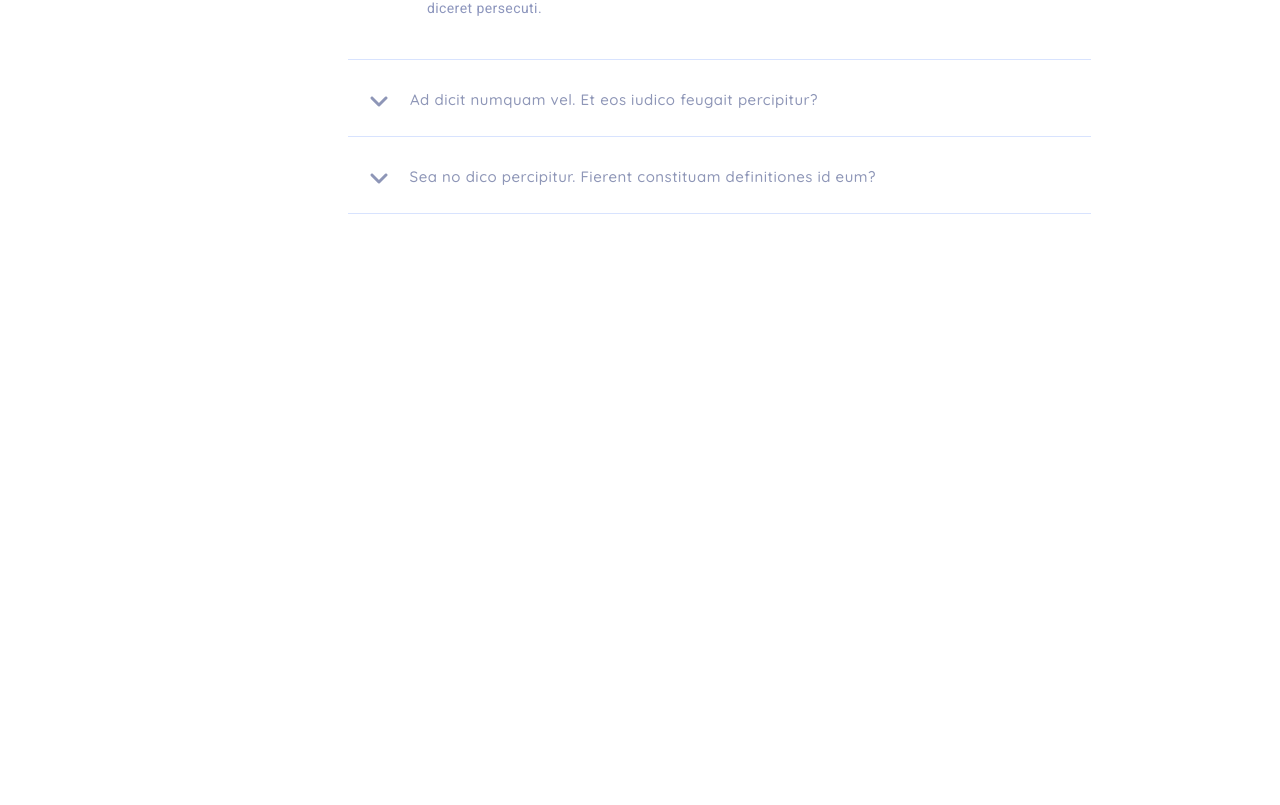
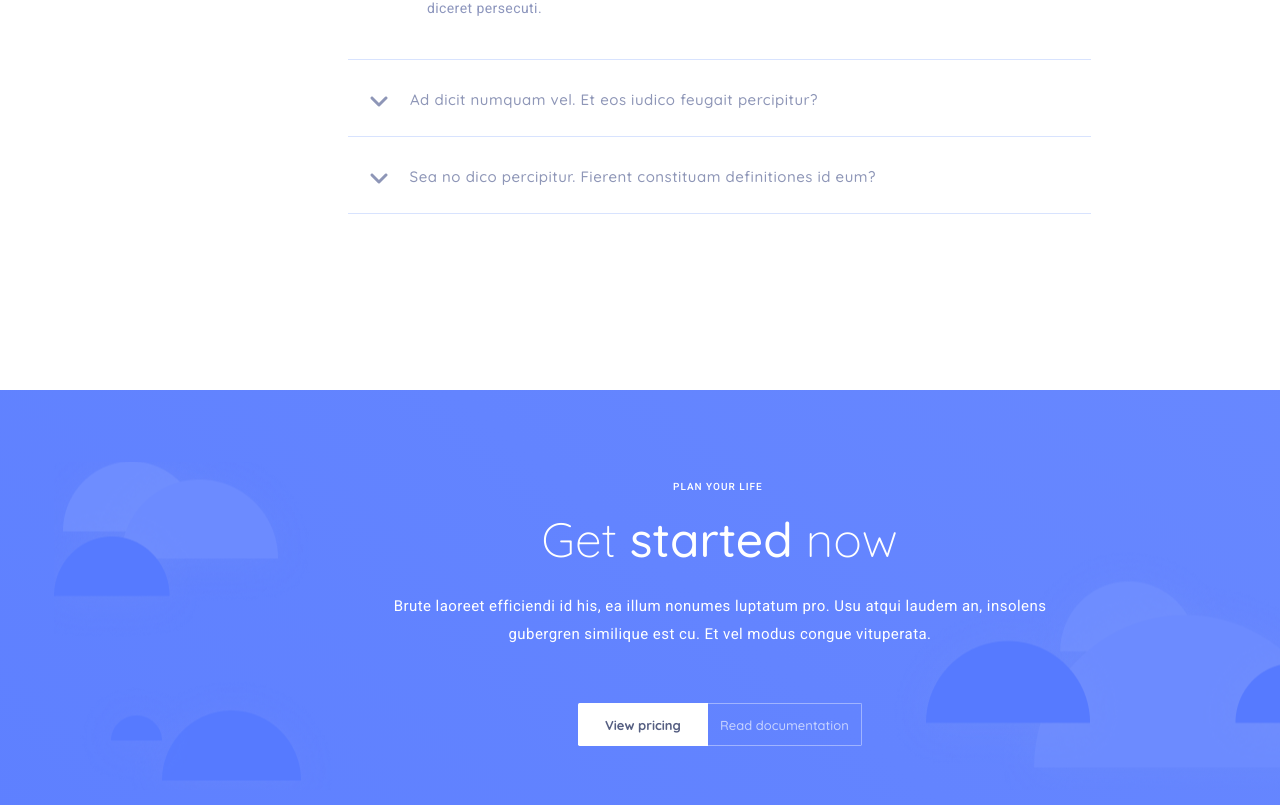
Before and after one commit to SavichArtem/React_labs, a React (Create React App) app: page / in a window 1280 px wide. Shown: the part 4724-5529 px from the top of the page. Before the commit the page ends 5114 px from the top, so only its background shows below. Built offline with nearby package versions, Linux system fonts and the light colour scheme.

Commit message:
feat: add "get started" section

```diff
--- a/src/App.js
+++ b/src/App.js
@@ -8,6 +8,7 @@ import StatsSection from './components/statsSection';
 import BlogSection from './components/blogSection';
 import QuotesSection from './components/quotesSection';
 import FaqSection from './components/faqSection';
+import GetStartedSection from './components/getStartedSection';
 
 function App() {
   const socialLinks = [
@@ -36,6 +37,7 @@ function App() {
       <BlogSection />
       <QuotesSection />
       <FaqSection />
+      <GetStartedSection />
     </div>
   );
 }
--- /dev/null
+++ b/src/components/getStartedSection.jsx
@@ -0,0 +1,26 @@
+import { Component } from "react";
+import '../css/getStartedSection.css'
+
+export class GetStartedSection extends Component {
+
+    render() {
+        return (
+        <section class="get_started_section" id="GetStarted">
+            <article class="gs_clouds"></article>
+            <article class="gs_text">
+                <h3>PLAN YOUR LIFE</h3>
+                <h2>Get <span>started</span> now</h2>
+                <p> Brute laoreet efficiendi id his, ea illum nonumes luptatum pro. Usu atqui laudem an, insolens
+                     gubergren similique est cu. Et vel modus congue vituperata.
+                </p>
+            </article>
+            <article class="gs_btn">
+                <button class="viewPricingBtn">View pricing</button>
+                <button class="readDocBtn">Read documentation</button>
+            </article>
+        </section>
+        )
+    }
+}
+
+export default GetStartedSection
--- /dev/null
+++ b/src/css/getStartedSection.css
@@ -0,0 +1,253 @@
+.get_started_section{
+    background: linear-gradient(220deg, rgba(104,136,255,1) 0%, rgba(94,128,255,1) 100%);
+    position: relative;
+    width: 90em;
+    height: 27.94em;
+    text-align: left;
+}
+
+.gs_clouds{
+    position: absolute;
+    width: 81.063em;
+    height: 20.5em;
+    margin-left: 3.375em;
+    margin-top: 4.5em;
+    background-image: url('../assets/clouds.png');
+    background-position: center;
+    background-repeat: no-repeat;
+}
+
+.gs_text{
+    position: absolute;
+    width: 44.5em;
+    height: 12.125em;
+    margin-left: 22.75em;
+    margin-top: 5.688em;
+}
+
+.gs_text h3{
+    font-family: "Roboto", serif;
+    width: 9em;
+    height: 1em;
+    font-weight: 500;
+    font-size: 0.625em;
+    letter-spacing: 0.10em;
+    margin-left: 30.9em;
+    color: #FFFFFF;
+}
+
+.gs_text h2{
+    font-family: "Quicksand", serif;
+    width: 7.5em;
+    font-weight: 300;
+    font-size: 3em;
+    margin-top: 0.38em;
+    margin-left: 3.7em;
+    color: #FFFFFF;
+}
+
+.gs_text p{
+    font-family: "Roboto", serif;
+    text-align: center;
+    width: 44.5;
+    height: 4.875em;
+    font-size: 0.938em;
+    font-weight: 400;
+    line-height: 191%;
+    letter-spacing: 0.03em;
+    margin-top: 1.5em;
+    margin-right: 0em;
+    color: #FFFFFF;
+
+}
+
+.gs_btn{
+    display: flex;
+    position: absolute;
+    width: 17.75em;
+    height: 2.688em;
+    margin-left: 36.125em;
+    margin-top: 19.563em;
+}
+
+.viewPricingBtn{
+    font-family: "Quicksand", serif;
+    width: 10.1em;
+    height: 3.3em;
+    border:none;
+    border-top-left-radius: 0.125em;
+    border-bottom-left-radius: 0.125em;
+    background-color: #FFFFFF;
+    color: #565F82;
+    font-weight: bold;
+    font-size: 0.813em;
+}
+
+.readDocBtn{
+    font-family: "Quicksand", serif;
+    width: 12em;
+    height: 3.3em;
+    font-weight: 500;
+    font-size: 0.813em;
+    border: #A0B4FF solid 0.094em;
+    border-top-right-radius: 0.125em;
+    border-bottom-right-radius: 0.125em;
+    border-left: none;
+    background-color: transparent;
+    overflow: hidden;
+    color: #C7D3FF;
+}
+
+.viewPricingBtn:hover{
+    cursor: pointer;
+    transform: scale(1.1);
+}
+
+.readDocBtn:hover{
+    cursor: pointer;
+    color: white;
+    border-color: white;
+}
+
+@media (max-width: 768px){
+
+    .get_started_section{
+        width: 48em;
+        height: 14.875em;
+    }
+
+    .gs_clouds{
+        width: 43.233em;
+        height: 10.616em;
+        margin-left: 1.8em;
+        margin-top: 2.5em;
+        background-size: 735px;
+    }
+
+    .gs_text{
+        width: 31.617em;
+        height: 8.483em;
+        margin-left: 8.373em;
+        margin-top: 1.469em;
+    }
+
+    .gs_text h3{
+        font-size: 0.438em;
+        margin-left: 31.3em;
+        margin-top: -0.1em;
+    }
+
+    .gs_text h2{
+        font-size: 2.099em;
+        margin-left: 3.8em;
+    }
+
+    .gs_text p{
+        font-size: 0.656em;
+        margin-top: 1.6em;
+    }
+
+    .gs_btn{
+        width: 17.718em;
+        height: 2.533em;
+        margin-left: 15.714em;
+        margin-top: 10.428em;
+    }
+
+    .viewPricingBtn{
+        width: 10.3em;
+        font-size: 0.790em;
+    }
+
+    .readDocBtn{
+        width: 12.4em;
+        height: 3.3em;
+        font-size: 0.766em;
+    }
+
+    @media (max-width: 320px){
+
+        .get_started_section{
+            background: linear-gradient(220deg, rgba(104,136,255,1) 0%, rgba(94,128,255,1) 100%);
+            position: relative;
+            width: 20em;
+            height: 13.75em;
+        }
+
+        .gs_clouds{
+            position: absolute;
+            width: 20em;
+            height: 7.188em;
+            margin-left: 0em;
+            margin-top: 3em;
+            background-image: url('../assets/clouds.png');
+            background-size: 21em;
+            background-position: center;
+            background-repeat: no-repeat;
+        }
+
+        .gs_text{
+            position: absolute;
+            width: 17.125em;
+            height: 7.438em;
+            margin-left: 1em;
+            margin-top: 1.3em;
+        }
+
+        .gs_text h3{
+            font-family: "Roboto", serif;
+            width: 9em;
+            height: 1em;
+            font-weight: 500;
+            font-size: 0.563em;
+            letter-spacing: 0.10em;
+            margin-left: 11.5em;
+            color: #FFFFFF;
+        }
+
+        .gs_text h2{
+            font-family: "Quicksand", serif;
+            width: 7.5em;
+            font-weight: 300;
+            font-size: 1.749em;
+            margin-top: 0.5em;
+            margin-left: 1.4em;
+            color: #FFFFFF;
+        }
+
+        .gs_text p{
+            width: 32em;
+            height: 5.7em;
+            font-size: 8.5px;
+            line-height: 200%;
+            letter-spacing: 0.04em;
+            margin-top: 1.6em;
+            margin-left: 0.8em;
+
+        }
+
+        .gs_btn{
+            display: flex;
+            position: absolute;
+            width: 14.75em;
+            height: 2.188em;
+            margin-left: 3em;
+            margin-top: 10.3em;
+        }
+
+        .viewPricingBtn{
+            width: 10.5em;
+            height: 3.5em;
+            font-size: 0.638em;
+        }
+
+        .readDocBtn{
+            width: 12.6em;
+            height: 3.5em;
+            font-weight: 500;
+            font-size: 0.638em;
+            overflow: hidden;
+        }
+
+    }
+}
```
